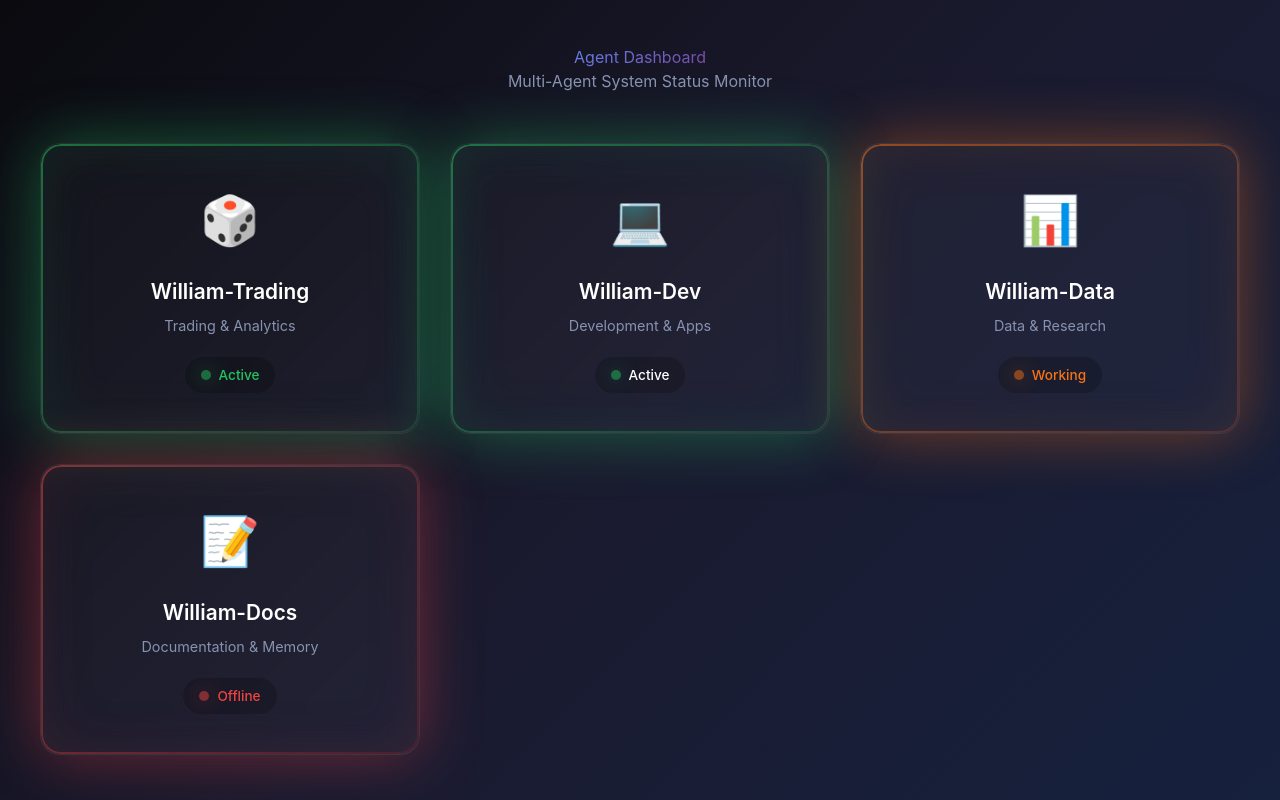
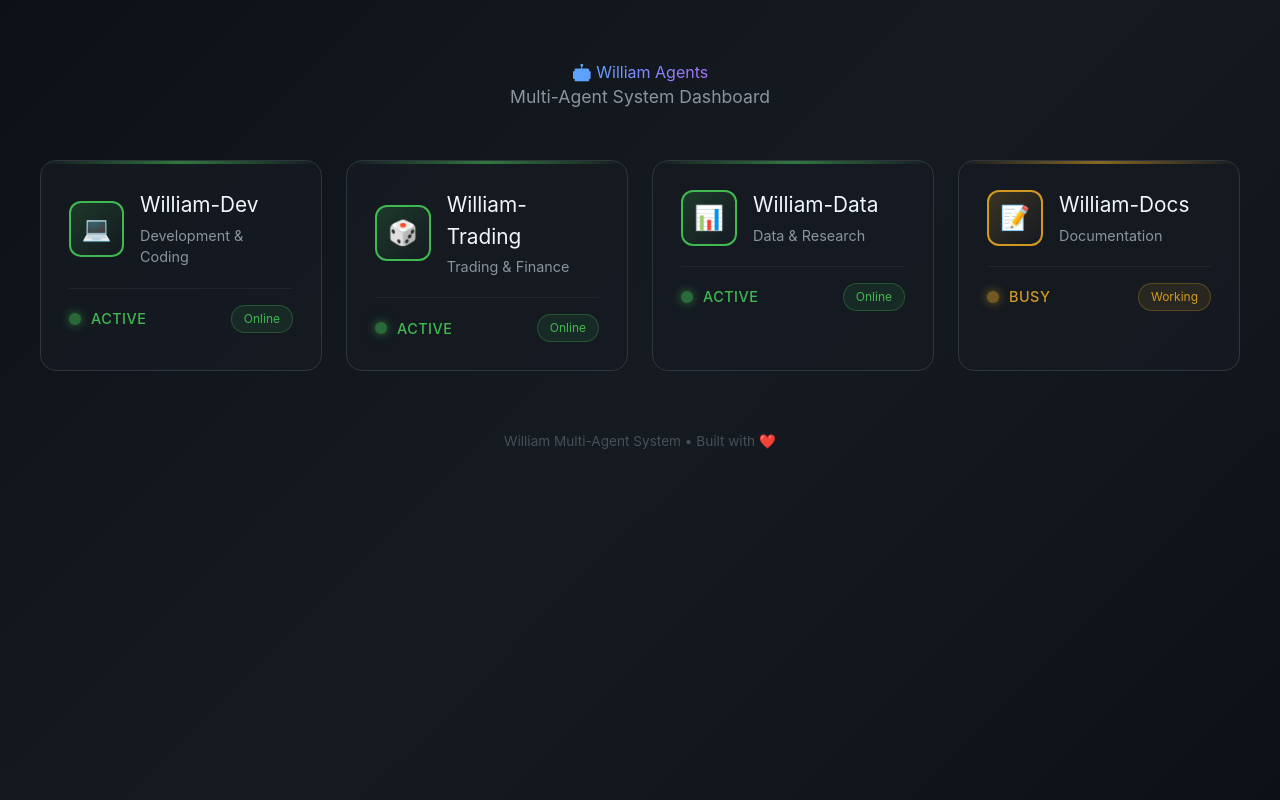
Before and after one commit to william-claw/agent-dashboard, a React (Vite) app: page / in a window 1280 px wide. Built offline with nearby package versions, Linux system fonts and the light colour scheme.

Commit message:
Initial dashboard commit

```diff
--- a/index.html
+++ b/index.html
@@ -3,7 +3,7 @@
 <head>
     <meta charset="UTF-8">
     <meta name="viewport" content="width=device-width, initial-scale=1.0">
-    <title>Agent Dashboard</title>
+    <title>William Agents Dashboard</title>
     <style>
         * {
             margin: 0;
@@ -12,51 +12,47 @@
         }
 
         body {
+            background: linear-gradient(135deg, #0d1117 0%, #161b22 50%, #0d1117 100%);
+            min-height: 100vh;
             font-family: -apple-system, BlinkMacSystemFont, 'Segoe UI', Roboto, sans-serif;
-            background: linear-gradient(135deg, #0a0a0f 0%, #1a1a2e 50%, #16213e 100%);
-            min-height: 100vh;
             display: flex;
             flex-direction: column;
             align-items: center;
-            justify-content: center;
-            padding: 20px;
-            color: #fff;
+            padding: 60px 20px;
+            color: #c9d1d9;
         }
 
         h1 {
             font-size: 2.5rem;
-            font-weight: 300;
             margin-bottom: 10px;
-            background: linear-gradient(135deg, #667eea 0%, #764ba2 100%);
+            background: linear-gradient(90deg, #58a6ff, #a371f7);
             -webkit-background-clip: text;
             -webkit-text-fill-color: transparent;
             background-clip: text;
         }
 
         .subtitle {
-            color: #8892b0;
+            color: #8b949e;
             margin-bottom: 50px;
-            font-size: 1rem;
+            font-size: 1.1rem;
         }
 
         .dashboard {
             display: grid;
             grid-template-columns: repeat(auto-fit, minmax(280px, 1fr));
-            gap: 30px;
+            gap: 24px;
             width: 100%;
             max-width: 1200px;
         }
 
         .agent-card {
-            background: rgba(255, 255, 255, 0.03);
-            backdrop-filter: blur(20px);
-            border-radius: 20px;
-            padding: 40px 30px;
-            text-align: center;
-            border: 1px solid rgba(255, 255, 255, 0.1);
+            background: rgba(22, 27, 34, 0.8);
+            border: 1px solid #30363d;
+            border-radius: 16px;
+            padding: 28px;
+            transition: all 0.3s ease;
             position: relative;
             overflow: hidden;
-            transition: all 0.3s ease;
         }
 
         .agent-card::before {
@@ -65,160 +61,192 @@
             top: 0;
             left: 0;
             right: 0;
-            bottom: 0;
-            border-radius: 20px;
-            padding: 2px;
-            -webkit-mask: linear-gradient(#fff 0 0) content-box, linear-gradient(#fff 0 0);
-            -webkit-mask-composite: xor;
-            mask-composite: exclude;
-            pointer-events: none;
+            height: 3px;
+            background: linear-gradient(90deg, transparent, var(--glow-color), transparent);
+            opacity: 0.6;
         }
 
         .agent-card:hover {
-            transform: translateY(-5px);
+            transform: translateY(-4px);
+            border-color: var(--glow-color);
+            box-shadow: 0 8px 32px rgba(0, 0, 0, 0.3), 0 0 20px var(--glow-color-dim);
         }
 
-        .agent-icon {
-            font-size: 3rem;
-            margin-bottom: 20px;
+        .agent-header {
+            display: flex;
+            align-items: center;
+            gap: 16px;
+            margin-bottom: 16px;
         }
 
-        .agent-name {
+        .agent-avatar {
+            width: 56px;
+            height: 56px;
+            border-radius: 12px;
+            display: flex;
+            align-items: center;
+            justify-content: center;
+            font-size: 1.5rem;
+            background: linear-gradient(135deg, var(--glow-color-dim), transparent);
+            border: 2px solid var(--glow-color);
+        }
+
+        .agent-info h2 {
             font-size: 1.3rem;
-            font-weight: 600;
-            margin-bottom: 8px;
+            color: #f0f6fc;
+            margin-bottom: 4px;
         }
 
         .agent-role {
             font-size: 0.9rem;
-            color: #8892b0;
-            margin-bottom: 20px;
+            color: #8b949e;
+        }
+
+        .status-container {
+            display: flex;
+            align-items: center;
+            gap: 10px;
+            margin-top: 20px;
+            padding-top: 16px;
+            border-top: 1px solid #21262d;
         }
 
         .status-indicator {
-            display: inline-flex;
-            align-items: center;
-            gap: 8px;
-            padding: 8px 16px;
-            border-radius: 50px;
-            font-size: 0.85rem;
-            font-weight: 500;
-            background: rgba(0, 0, 0, 0.2);
-        }
-
-        .status-dot {
-            width: 10px;
-            height: 10px;
+            width: 12px;
+            height: 12px;
             border-radius: 50%;
+            background: var(--status-color);
+            box-shadow: 0 0 8px var(--status-color), 0 0 16px var(--status-color-dim);
             animation: pulse 2s infinite;
         }
 
         @keyframes pulse {
-            0%, 100% { opacity: 1; }
-            50% { opacity: 0.6; }
+            0%, 100% { opacity: 1; transform: scale(1); }
+            50% { opacity: 0.8; transform: scale(1.1); }
         }
 
-        /* Active status - Green */
-        .status-active {
-            box-shadow: 0 0 60px rgba(34, 197, 94, 0.4), inset 0 0 60px rgba(34, 197, 94, 0.1);
-        }
-        .status-active::before {
-            background: linear-gradient(135deg, rgba(34, 197, 94, 0.5), rgba(21, 128, 61, 0.3));
-        }
-        .status-active .status-dot {
-            background-color: #22c55e;
-            box-shadow: 0 0 20px #22c55e;
-        }
-        .status-active .status-text {
-            color: #22c55e;
+        .status-text {
+            font-size: 0.9rem;
+            font-weight: 500;
+            color: var(--status-color);
+            text-transform: uppercase;
+            letter-spacing: 0.5px;
         }
 
-        /* Working status - Orange */
-        .status-working {
-            box-shadow: 0 0 60px rgba(249, 115, 22, 0.4), inset 0 0 60px rgba(249, 115, 22, 0.1);
-        }
-        .status-working::before {
-            background: linear-gradient(135deg, rgba(249, 115, 22, 0.5), rgba(194, 65, 12, 0.3));
-        }
-        .status-working .status-dot {
-            background-color: #f97316;
-            box-shadow: 0 0 20px #f97316;
-        }
-        .status-working .status-text {
-            color: #f97316;
+        .status-badge {
+            margin-left: auto;
+            padding: 4px 12px;
+            border-radius: 20px;
+            font-size: 0.75rem;
+            background: var(--status-bg);
+            color: var(--status-color);
+            border: 1px solid var(--status-color-dim);
         }
 
-        /* Offline status - Red */
-        .status-offline {
-            box-shadow: 0 0 60px rgba(239, 68, 68, 0.4), inset 0 0 60px rgba(239, 68, 68, 0.1);
-        }
-        .status-offline::before {
-            background: linear-gradient(135deg, rgba(239, 68, 68, 0.5), rgba(153, 27, 27, 0.3));
-        }
-        .status-offline .status-dot {
-            background-color: #ef4444;
-            box-shadow: 0 0 20px #ef4444;
-        }
-        .status-offline .status-text {
-            color: #ef4444;
+        /* Status Themes */
+        .status-active {
+            --status-color: #3fb950;
+            --status-color-dim: rgba(63, 185, 80, 0.3);
+            --status-bg: rgba(63, 185, 80, 0.1);
+            --glow-color: #3fb950;
+            --glow-color-dim: rgba(63, 185, 80, 0.2);
         }
 
-        @media (max-width: 768px) {
-            h1 { font-size: 1.8rem; }
-            .dashboard {
-                grid-template-columns: 1fr;
-            }
+        .status-busy {
+            --status-color: #d29922;
+            --status-color-dim: rgba(210, 153, 34, 0.3);
+            --status-bg: rgba(210, 153, 34, 0.1);
+            --glow-color: #d29922;
+            --glow-color-dim: rgba(210, 153, 34, 0.2);
+        }
+
+        .status-offline {
+            --status-color: #8b949e;
+            --status-color-dim: rgba(139, 148, 158, 0.3);
+            --status-bg: rgba(139, 148, 158, 0.1);
+            --glow-color: #8b949e;
+            --glow-color-dim: rgba(139, 148, 158, 0.2);
+        }
+
+        footer {
+            margin-top: 60px;
+            color: #484f58;
+            font-size: 0.85rem;
         }
     </style>
 </head>
 <body>
-    <h1>Agent Dashboard</h1>
-    <p class="subtitle">Multi-Agent System Status Monitor</p>
+    <h1>🤖 William Agents</h1>
+    <p class="subtitle">Multi-Agent System Dashboard</p>
 
     <div class="dashboard">
-        <!-- William-Trading -->
+        <!-- William-Dev -->
         <div class="agent-card status-active">
-            <div class="agent-icon">🎲</div>
-            <div class="agent-name">William-Trading</div>
-            <div class="agent-role">Trading & Analytics</div>
-            <div class="status-indicator">
-                <span class="status-dot"></span>
+            <div class="agent-header">
+                <div class="agent-avatar">💻</div>
+                <div class="agent-info">
+                    <h2>William-Dev</h2>
+                    <p class="agent-role">Development & Coding</p>
+                </div>
+            </div>
+            <div class="status-container">
+                <div class="status-indicator"></div>
                 <span class="status-text">Active</span>
+                <span class="status-badge">Online</span>
             </div>
         </div>
 
-        <!-- William-Dev -->
+        <!-- William-Trading -->
         <div class="agent-card status-active">
-            <div class="agent-icon">💻</div>
-            <div class="agent-name">William-Dev</div>
-            <div class="agent-role">Development & Apps</div>
-            <div class="status-indicator">
-                <span class="status-dot"></span>
-                <span class="statustext">Active</span>
+            <div class="agent-header">
+                <div class="agent-avatar">🎲</div>
+                <div class="agent-info">
+                    <h2>William-Trading</h2>
+                    <p class="agent-role">Trading & Finance</p>
+                </div>
+            </div>
+            <div class="status-container">
+                <div class="status-indicator"></div>
+                <span class="status-text">Active</span>
+                <span class="status-badge">Online</span>
             </div>
         </div>
 
         <!-- William-Data -->
-        <div class="agent-card status-working">
-            <div class="agent-icon">📊</div>
-            <div class="agent-name">William-Data</div>
-            <div class="agent-role">Data & Research</div>
-            <div class="status-indicator">
-                <span class="status-dot"></span>
-                <span class="status-text">Working</span>
+        <div class="agent-card status-active">
+            <div class="agent-header">
+                <div class="agent-avatar">📊</div>
+                <div class="agent-info">
+                    <h2>William-Data</h2>
+                    <p class="agent-role">Data & Research</p>
+                </div>
+            </div>
+            <div class="status-container">
+                <div class="status-indicator"></div>
+                <span class="status-text">Active</span>
+                <span class="status-badge">Online</span>
             </div>
         </div>
 
         <!-- William-Docs -->
-        <div class="agent-card status-offline">
-            <div class="agent-icon">📝</div>
-            <div class="agent-name">William-Docs</div>
-            <div class="agent-role">Documentation & Memory</div>
-            <div class="status-indicator">
-                <span class="status-dot"></span>
-                <span class="status-text">Offline</span>
+        <div class="agent-card status-busy">
+            <div class="agent-header">
+                <div class="agent-avatar">📝</div>
+                <div class="agent-info">
+                    <h2>William-Docs</h2>
+                    <p class="agent-role">Documentation</p>
+                </div>
+            </div>
+            <div class="status-container">
+                <div class="status-indicator"></div>
+                <span class="status-text">Busy</span>
+                <span class="status-badge">Working</span>
             </div>
         </div>
     </div>
+
+    <footer>
+        <p>William Multi-Agent System • Built with ❤️</p>
+    </footer>
 </body>
 </html>
--- /dev/null
+++ b/styles.css
@@ -0,0 +1,130 @@
+* {
+    margin: 0;
+    padding: 0;
+    box-sizing: border-box;
+}
+
+body {
+    font-family: -apple-system, BlinkMacSystemFont, 'Segoe UI', Roboto, sans-serif;
+    background: linear-gradient(135deg, #0f172a 0%, #1e1b4b 50%, #0f172a 100%);
+    min-height: 100vh;
+    display: flex;
+    justify-content: center;
+    align-items: center;
+    padding: 2rem;
+}
+
+.container {
+    width: 100%;
+    max-width: 1000px;
+}
+
+h1 {
+    color: #fff;
+    text-align: center;
+    font-size: 2rem;
+    margin-bottom: 3rem;
+    font-weight: 600;
+    letter-spacing: -0.5px;
+}
+
+.grid {
+    display: grid;
+    grid-template-columns: repeat(auto-fit, minmax(220px, 1fr));
+    gap: 1.5rem;
+}
+
+.card {
+    background: rgba(255, 255, 255, 0.05);
+    border: 1px solid rgba(255, 255, 255, 0.1);
+    border-radius: 16px;
+    padding: 2rem;
+    text-align: center;
+    backdrop-filter: blur(10px);
+    transition: transform 0.3s ease, box-shadow 0.3s ease;
+}
+
+.card:hover {
+    transform: translateY(-5px);
+    box-shadow: 0 20px 40px rgba(0, 0, 0, 0.3);
+}
+
+.icon {
+    font-size: 3rem;
+    margin-bottom: 1rem;
+}
+
+.card h2 {
+    color: #e2e8f0;
+    font-size: 1.25rem;
+    margin-bottom: 1.5rem;
+    font-weight: 500;
+}
+
+.status {
+    display: inline-flex;
+    align-items: center;
+    gap: 0.5rem;
+    padding: 0.5rem 1rem;
+    border-radius: 9999px;
+    background: rgba(255, 255, 255, 0.05);
+}
+
+.dot {
+    width: 10px;
+    height: 10px;
+    border-radius: 50%;
+    animation: pulse 2s infinite;
+}
+
+.status.active .dot {
+    background: #22c55e;
+    box-shadow: 0 0 10px #22c55e, 0 0 20px #22c55e;
+}
+
+.status.creating .dot {
+    background: #eab308;
+    box-shadow: 0 0 10px #eab308, 0 0 20px #eab308;
+    animation: pulse 1.5s infinite, spin 2s linear infinite;
+}
+
+.status.active .label {
+    color: #86efac;
+}
+
+.status.creating .label {
+    color: #fde047;
+}
+
+.label {
+    font-size: 0.875rem;
+    font-weight: 500;
+}
+
+@keyframes pulse {
+    0%, 100% {
+        opacity: 1;
+    }
+    50% {
+        opacity: 0.5;
+    }
+}
+
+@keyframes spin {
+    0% {
+        transform: rotate(0deg);
+    }
+    100% {
+        transform: rotate(360deg);
+    }
+}
+
+@media (max-width: 600px) {
+    h1 {
+        font-size: 1.5rem;
+    }
+
+    .grid {
+        grid-template-columns: 1fr;
+    }
+}
```
